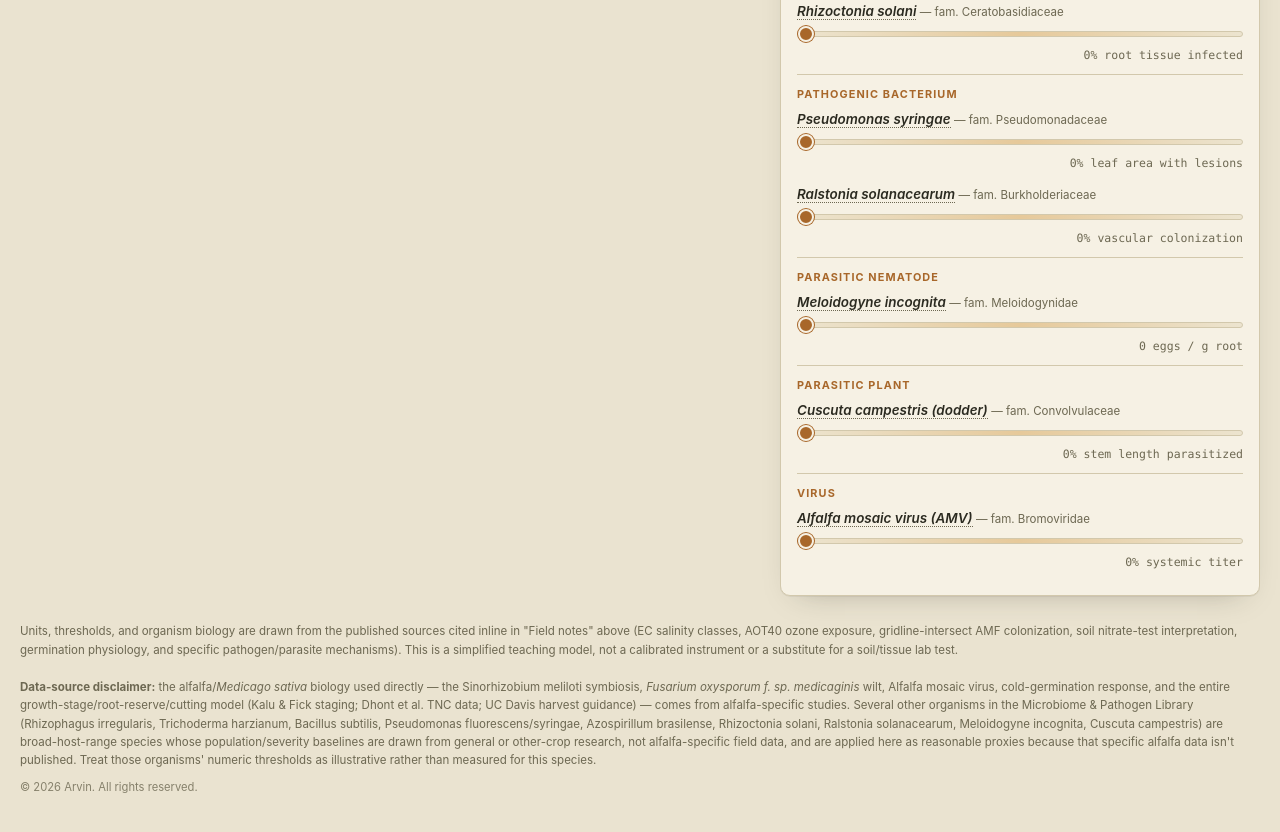
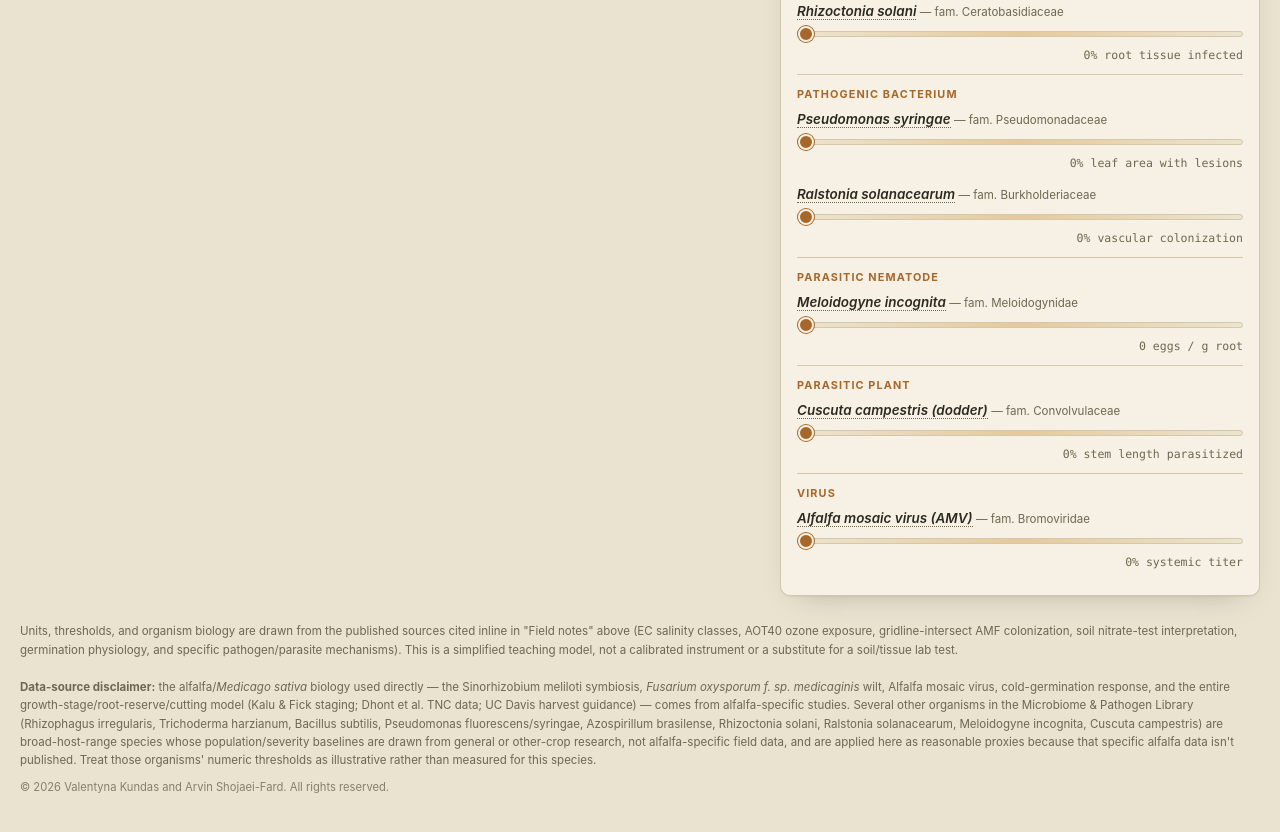
Before and after one commit to AV-Bio/phytobiome, a plain HTML site: page index.html in a window 1280 px wide. Shown: the part 3445-4277 px from the top of the page. Drawn offline with Linux system fonts and the light colour scheme.

Commit message:
Credit Valentyna Kundas and Arvin Shojaei-Fard in copyright
Co-Authored-By: Claude Opus 5 <noreply@anthropic.com>
Claude-Session: https://claude.ai/code/session_01WtJdLQbtKXWwhJxT7WdkFC

```diff
--- a/index.html
+++ b/index.html
@@ -268,7 +268,7 @@ footer.copyright{ max-width:1260px; margin:10px auto 0; font-size:.7rem; color:v
   <footer class="credit" id="creditGeneric" hidden>
     Units and thresholds are drawn from the published sources cited inline in "Field notes" above. In this generalized mode, no organism is claimed as a specific species — every microbiome slider represents an unspecified member of its functional role (AMF, rhizobial symbiont, PGPR, pathogen, parasite, or virus), and the growth-stage sequence models the general vegetative→bud→flower→seedpod pattern typical of nodulating legumes rather than alfalfa's specific Kalu &amp; Fick scale. This is a simplified teaching model, not a calibrated instrument.
   </footer>
-  <footer class="copyright">© 2026 Arvin. All rights reserved.</footer>
+  <footer class="copyright">© 2026 Valentyna Kundas and Arvin Shojaei-Fard. All rights reserved.</footer>
 </div>
 
 <script>
```
